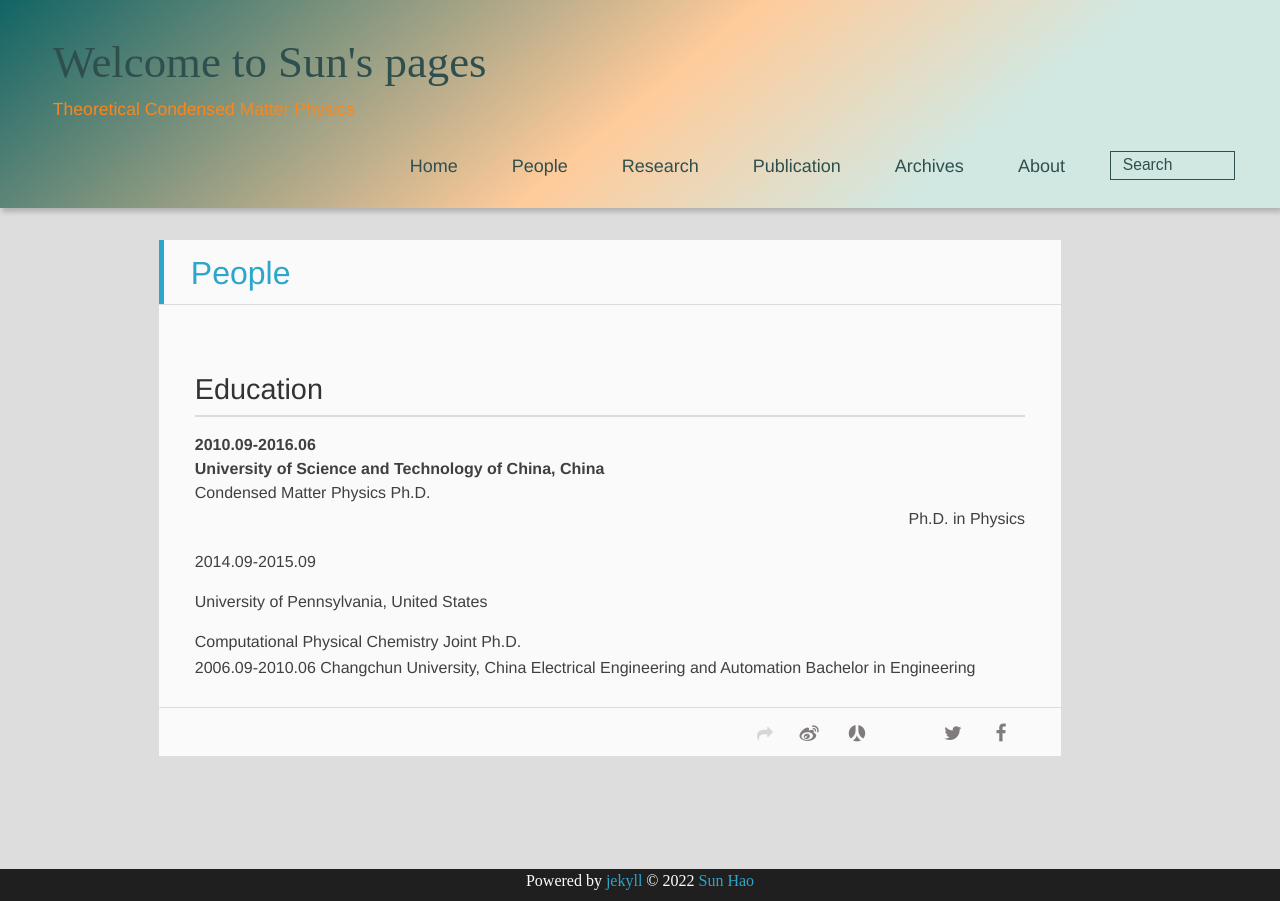
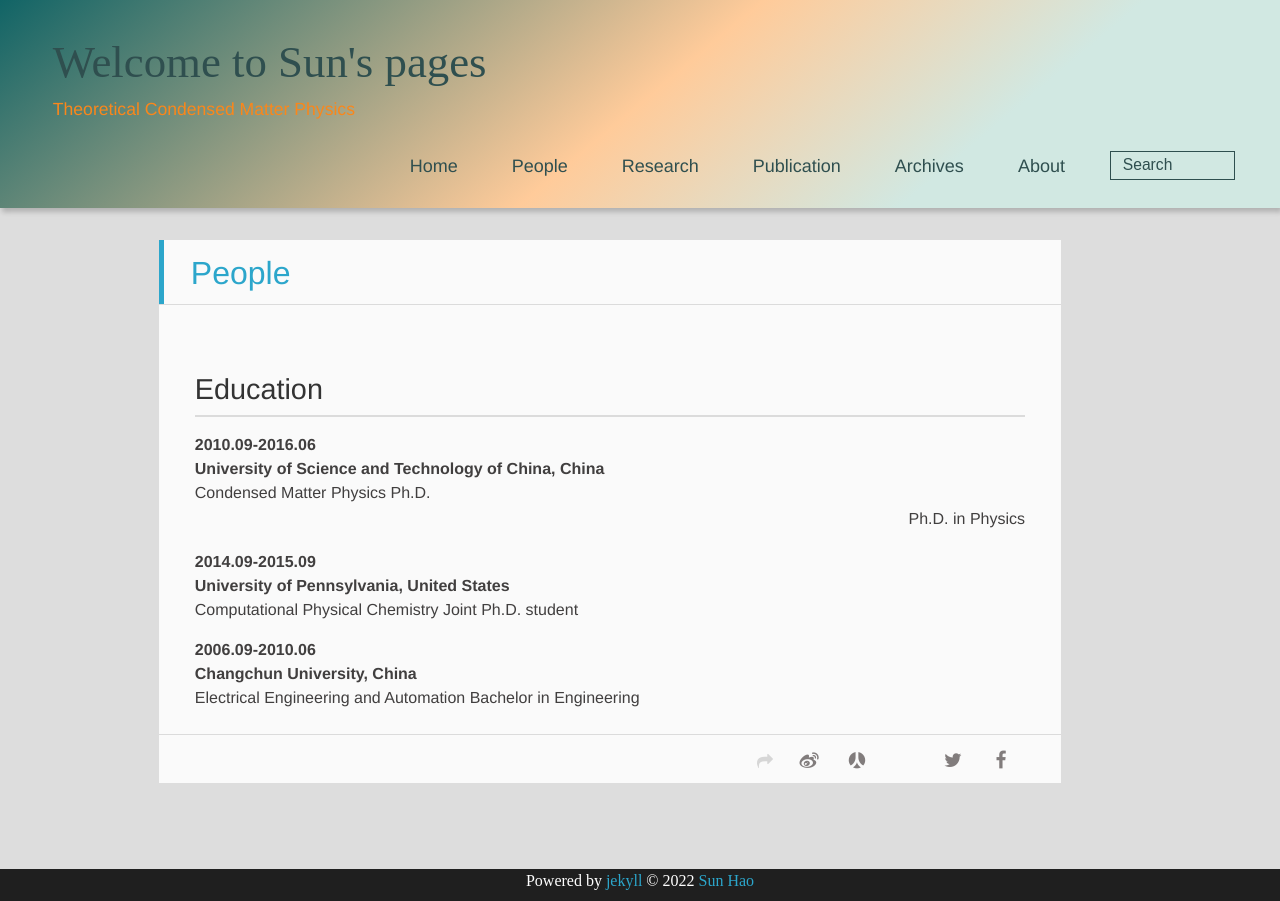
Before and after one commit to sunohao/sunhao_physics, a Jekyll site: the page built from people/index.html, in a window 1280 px wide. Built offline with Jekyll 4.4.1, drawn with Linux system fonts in a browser that asks for light colours; nearby versions of some CDN libraries; some web fonts are replaced.

Commit message:
Update index.html

```diff
--- a/people/index.html
+++ b/people/index.html
@@ -11,12 +11,13 @@ title: People
     Condensed Matter Physics Ph.D. <div style="text-align: right;">Ph.D. in Physics</div>
 </p>
 
-<section>
-<p> 2014.09-2015.09 </p>
-<p> University of Pennsylvania, United States </p>
-    <p> Computational Physical Chemistry                                         Joint Ph.D.</p>
-</section>
+<p> <b>2014.09-2015.09 <br>
+    University of Pennsylvania, United States </b> <br>
+    Computational Physical Chemistry                                         Joint Ph.D. student
+</p>
 
-2006.09-2010.06
-Changchun University, China
-Electrical Engineering and Automation                          Bachelor in Engineering
+
+<p> <b>2006.09-2010.06 <br>
+    Changchun University, China </b> <br>
+    Electrical Engineering and Automation                                     Bachelor in Engineering
+</p>
```
